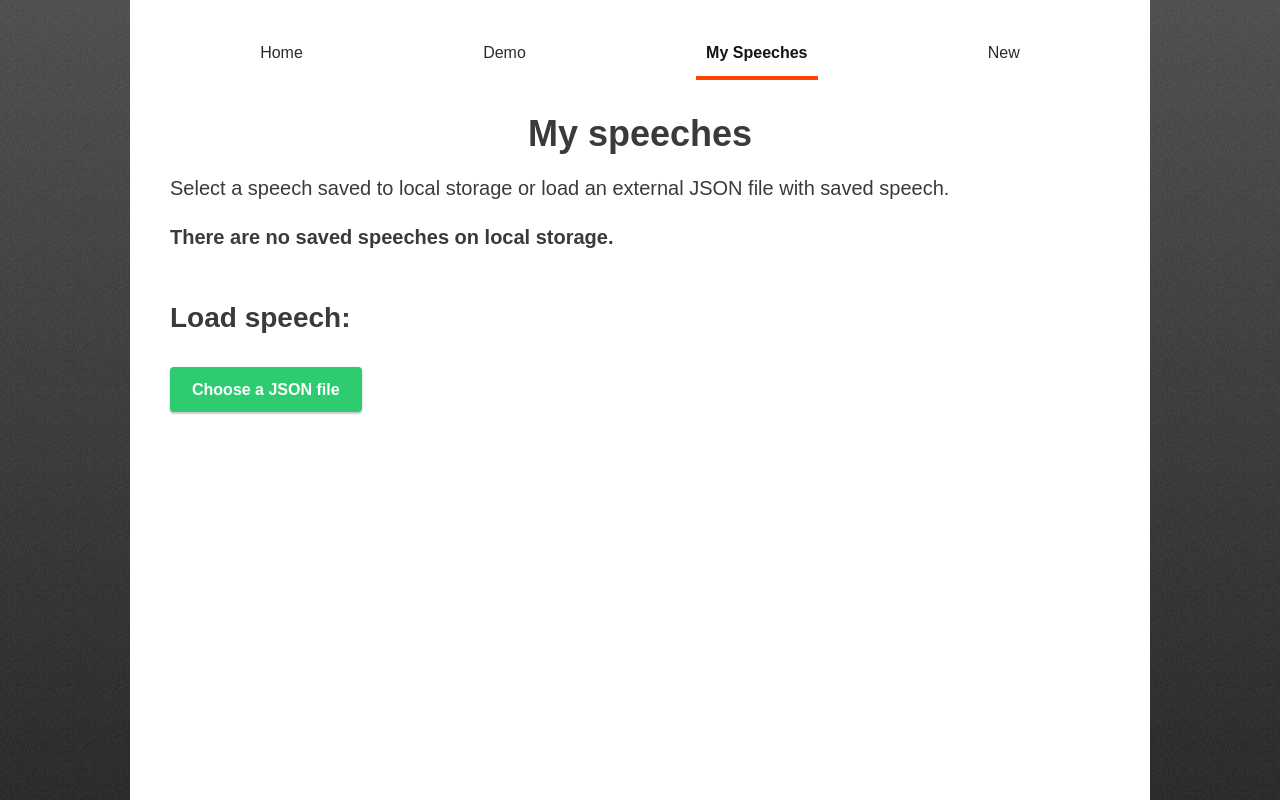
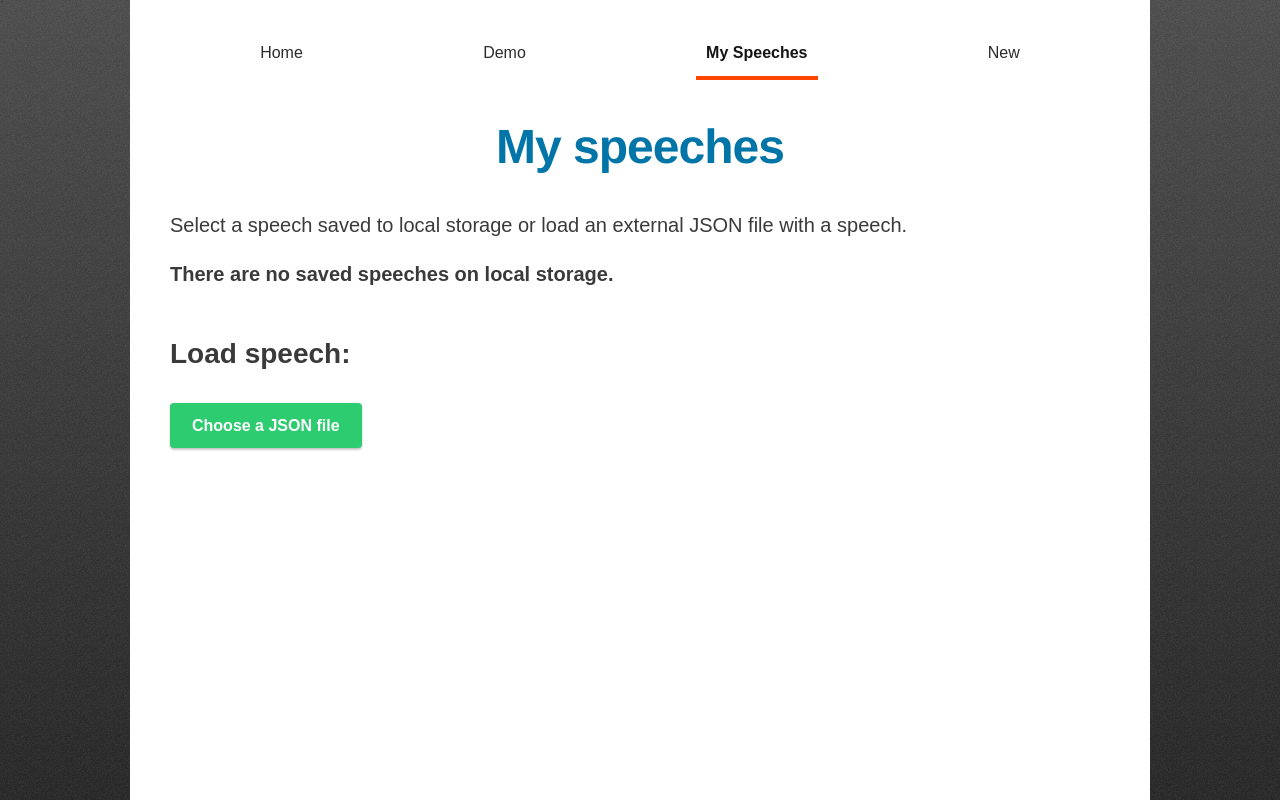
Before and after one commit to SW999/speech-cards, a React (Vite) app: page /my-speeches in a window 1280 px wide. Built offline with nearby package versions, Linux system fonts and the light colour scheme; a web font is replaced by a local one.

Commit message:
Change H1 and a speech header colors

```diff
--- a/src/components/pages/create-new/CreateNew.tsx
+++ b/src/components/pages/create-new/CreateNew.tsx
@@ -4,7 +4,7 @@ import { MasterForm } from '../../master-form/MasterForm';
 
 export const CreateNew: FunctionComponent = () => (
   <>
-    <h2>Create new speech</h2>
+    <h1>Create new</h1>
     <MasterForm />
   </>
 );
--- a/src/components/pages/my-speeches/MySpeeches.tsx
+++ b/src/components/pages/my-speeches/MySpeeches.tsx
@@ -86,10 +86,10 @@ export const MySpeeches: FunctionComponent = () => {
 
   return (
     <>
-      <h2>My speeches</h2>
+      <h1>My speeches</h1>
       <p>
         Select a speech saved to local storage or load an external JSON file
-        with saved speech.
+        with a speech.
       </p>
       {speechesList()}
       <br />
--- a/src/scss/abstracts/_variables.scss
+++ b/src/scss/abstracts/_variables.scss
@@ -14,10 +14,11 @@ $breakpoints: (
 $br: 999rem;
 
 // COLORS
-$white: white;
-$dark-gray: #141414;
-$semi-gray: #bbb;
-$orange: orangered;
-$green: #2ecc71;
-$blue: #03a9f4;
+$white:      white;
+$dark-gray:  #141414;
+$semi-gray:  #bbb;
+$orange:     orangered;
+$green:      #2ecc71;
+$light-blue: #B3E5FC;
+$blue:       #03a9f4;
 $link-color: #2b8cc4;
--- a/src/scss/base/_base.scss
+++ b/src/scss/base/_base.scss
@@ -56,7 +56,7 @@ a {
 
 main {
   position: relative;
-  padding: 3rem 1.5rem 0 1.5rem;
+  padding: 5rem 1.5rem 0 1.5rem;
 
   @include mq(tablet) {
     padding: 3.6rem 0 0 0;
@@ -87,7 +87,7 @@ main {
 }
 
 .step-indicator {
-  color: lighten(#2ecc71, 10%);
+  color: lighten($green, 10%);
   font-size: 2rem;
   font-weight: 600;
 }
--- a/src/scss/base/_typography.scss
+++ b/src/scss/base/_typography.scss
@@ -5,9 +5,11 @@ h1, h2, h3, h4, h5 {
 }
 
 h1 {
+  margin-bottom: 3rem;
+  color: darken($blue, 15%);
+  font-size: 4.8rem;
+  line-height: 1.3;
   font-family: 'Helvetica Neue', sans-serif;
-  margin-bottom: 2rem;
-  font-size: 4.8rem;
   letter-spacing: -1px;
 }
 
--- a/src/scss/components/_card.scss
+++ b/src/scss/components/_card.scss
@@ -22,27 +22,26 @@
   justify-content: space-between;
   align-items: center;
   height: 9.2rem;
-  margin: -.6rem -1.5rem 0 -1.5rem;
+  margin: -2.6rem -1.5rem 0 -1.5rem;
   padding: 1rem .5rem;
   overflow: hidden;
   background-color: $blue;
 
   @include mq(tablet) {
     margin: 0;
-    border-radius: 1.4rem;
-    background-color: rgba(black, .2);
+    border-radius: 1rem;
   }
 
   h2 {
     width: calc(100% - 5rem);
     margin: 0;
+    color: $white;
     line-height: 1;
     text-align: left;
 
     @include mq(tablet-wide, max) {
       @include truncateMultiLine();
       height: 6.8rem;
-      color: white;
       font-size: 2.5rem;
       line-height: normal;
     }
@@ -77,13 +76,13 @@
     line-height: 1.55;
     letter-spacing: .03rem;
 
+    @include mq(tablet) {
+      margin: 0;
+      padding: 3rem 1rem;
+    }
+
     &:nth-child(even) {
-      background-color: rgba(#B3E5FC, .3);
-
-      @include mq(tablet) {
-        margin: 0;
-        background-color: rgba(black, .1);
-      }
+      background-color: rgba($light-blue, .3);
     }
   }
 }
--- a/src/scss/components/_forms.scss
+++ b/src/scss/components/_forms.scss
@@ -84,5 +84,15 @@ input[type="text"] {
 
 .file-input-label {
   @include button;
-  display: inline-block;
+  max-width: 80%;
+  margin-left: auto;
+  margin-right: auto;
+  text-align: center;
+
+  @include mq(tablet) {
+    display: inline-block;
+    max-width: none;
+    margin-left: 0;
+    margin-right: 0;
+  }
 }
```
